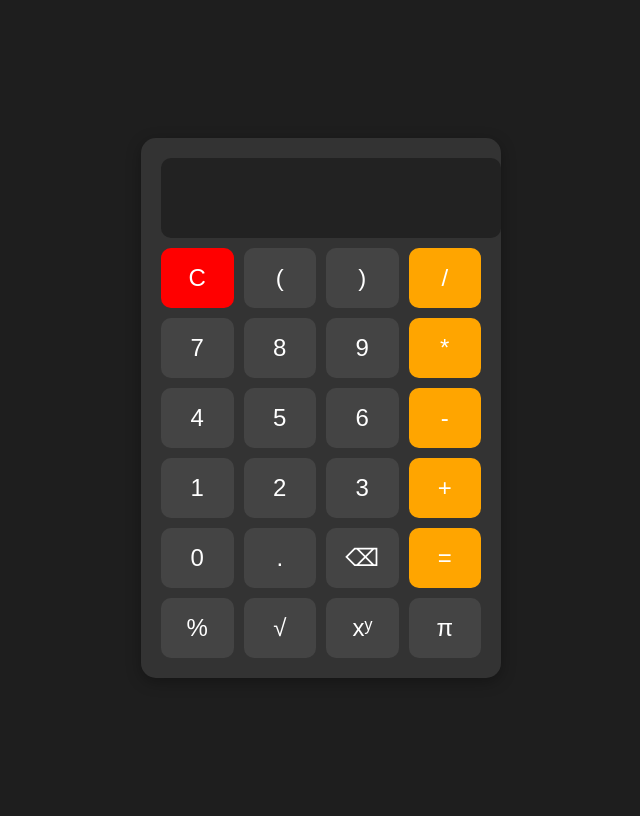
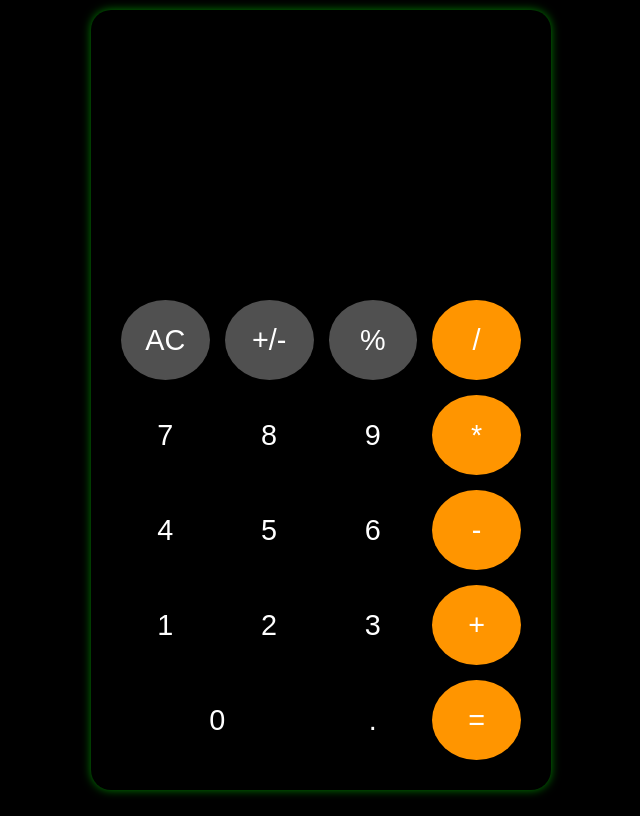
Before and after one commit to dvizinrr/Calculadora, a plain HTML site: page calculadora.html in a window 1280 px wide. Shown: the whole page, without its empty margins (319-959 px from the left). Drawn offline with Linux system fonts and the light colour scheme.

Commit message:
Add files via upload

```diff
--- a/calculadora.html
+++ b/calculadora.html
@@ -1,5 +1,5 @@
 <!DOCTYPE html>
-<html lang="pt-BR">
+<html lang="pt-br">
 <head>
     <meta charset="UTF-8">
     <meta name="viewport" content="width=device-width, initial-scale=1.0">
@@ -10,112 +10,90 @@
             justify-content: center;
             align-items: center;
             height: 100vh;
-            background-color: #1e1e1e;
-            font-family: Arial, sans-serif;
+            background-color: black;
+            margin: 0;
         }
-        .calculator {
-            width: 320px;
-            background: #333;
-            padding: 20px;
-            border-radius: 15px;
-            box-shadow: 0 4px 15px rgba(0, 0, 0, 0.3);
+        .calculadora {
+            width: 100%;
+            max-width: 400px;
+            height: 90vh;
+            background-color: black;
+            border-radius: 20px;
+            padding: 30px;
+            box-shadow: 0 0 10px rgba(0, 255, 0, 0.5);
+            display: flex;
+            flex-direction: column;
+            align-items: center;
+            justify-content: space-between;
         }
         .display {
             width: 100%;
-            height: 60px;
-            font-size: 2em;
+            height: 100px;
+            background-color: black;
+            color: white;
             text-align: right;
-            padding: 10px;
+            font-size: 2.5em;
             border: none;
-            background: #222;
-            color: white;
-            border-radius: 10px;
-            margin-bottom: 10px;
+            outline: none;
         }
-        .buttons {
+        .botoes {
+            width: 100%;
             display: grid;
             grid-template-columns: repeat(4, 1fr);
-            gap: 10px;
+            gap: 15px;
         }
         button {
             width: 100%;
-            height: 60px;
-            font-size: 1.5em;
+            height: 80px;
+            border-radius: 50%;
             border: none;
-            border-radius: 10px;
-            background: #444;
-            color: white;
+            font-size: 1.8em;
             cursor: pointer;
-            transition: 0.2s;
         }
-        button:hover {
-            background: #555;
-        }
-        .operator {
-            background: orange;
-            color: white;
-        }
-        .operator:hover {
-            background: darkorange;
-        }
-        .clear {
-            background: red;
-            color: white;
-        }
-        .clear:hover {
-            background: darkred;
-        }
+        .cinza { background-color: #505050; color: white; }
+        .laranja { background-color: #ff9500; color: white; }
+        .preto { background-color: black; color: white; }
     </style>
 </head>
 <body>
-    <div class="calculator">
+    <div class="calculadora">
         <input type="text" class="display" id="display" disabled>
-        <div class="buttons">
-            <button class="clear" onclick="clearDisplay()">C</button>
-            <button onclick="appendValue('(')">(</button>
-            <button onclick="appendValue(')')">)</button>
-            <button class="operator" onclick="appendValue('/')">/</button>
-            <button onclick="appendValue('7')">7</button>
-            <button onclick="appendValue('8')">8</button>
-            <button onclick="appendValue('9')">9</button>
-            <button class="operator" onclick="appendValue('*')">*</button>
-            <button onclick="appendValue('4')">4</button>
-            <button onclick="appendValue('5')">5</button>
-            <button onclick="appendValue('6')">6</button>
-            <button class="operator" onclick="appendValue('-')">-</button>
-            <button onclick="appendValue('1')">1</button>
-            <button onclick="appendValue('2')">2</button>
-            <button onclick="appendValue('3')">3</button>
-            <button class="operator" onclick="appendValue('+')">+</button>
-            <button onclick="appendValue('0')">0</button>
-            <button onclick="appendValue('.')">.</button>
-            <button onclick="deleteLast()">⌫</button>
-            <button class="operator" onclick="calculateResult()">=</button>
-            <button onclick="appendValue('%')">%</button>
-            <button onclick="appendValue('Math.sqrt(')">√</button>
-            <button onclick="appendValue('Math.pow(')">xʸ</button>
-            <button onclick="appendValue('Math.PI')">π</button>
+        <div class="botoes">
+            <button class="cinza" onclick="limpar()">AC</button>
+            <button class="cinza">+/-</button>
+            <button class="cinza">%</button>
+            <button class="laranja" onclick="addOperacao('/')">/</button>
+            <button class="preto" onclick="addNumero(7)">7</button>
+            <button class="preto" onclick="addNumero(8)">8</button>
+            <button class="preto" onclick="addNumero(9)">9</button>
+            <button class="laranja" onclick="addOperacao('*')">*</button>
+            <button class="preto" onclick="addNumero(4)">4</button>
+            <button class="preto" onclick="addNumero(5)">5</button>
+            <button class="preto" onclick="addNumero(6)">6</button>
+            <button class="laranja" onclick="addOperacao('-')">-</button>
+            <button class="preto" onclick="addNumero(1)">1</button>
+            <button class="preto" onclick="addNumero(2)">2</button>
+            <button class="preto" onclick="addNumero(3)">3</button>
+            <button class="laranja" onclick="addOperacao('+')">+</button>
+            <button class="preto" onclick="addNumero(0)" style="grid-column: span 2; height: 80px; border-radius: 40px;">0</button>
+            <button class="preto" onclick="addNumero('.')">.</button>
+            <button class="laranja" onclick="calcular()">=</button>
         </div>
     </div>
-
     <script>
-        function appendValue(value) {
-            document.getElementById("display").value += value;
+        function addNumero(num) {
+            document.getElementById("display").value += num;
         }
-
-        function clearDisplay() {
+        function addOperacao(op) {
+            document.getElementById("display").value += op;
+        }
+        function limpar() {
             document.getElementById("display").value = "";
         }
-
-        function deleteLast() {
-            let display = document.getElementById("display");
-            display.value = display.value.slice(0, -1);
-        }
-
-        function calculateResult() {
+        function calcular() {
             try {
                 document.getElementById("display").value = eval(document.getElementById("display").value);
-            } catch (error) {
+            } catch {
                 document.getElementById("display").value = "Erro";
             }
         }
```
